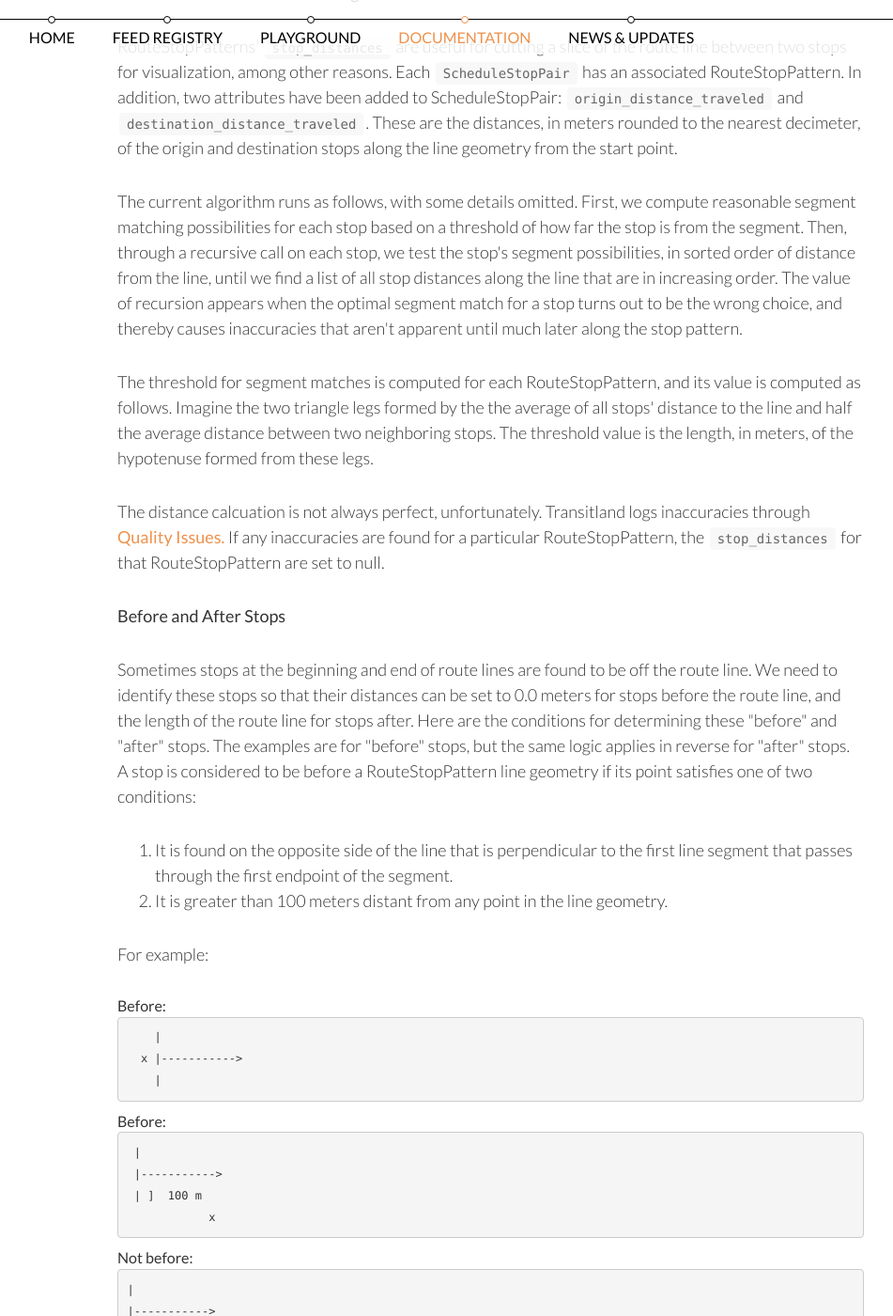
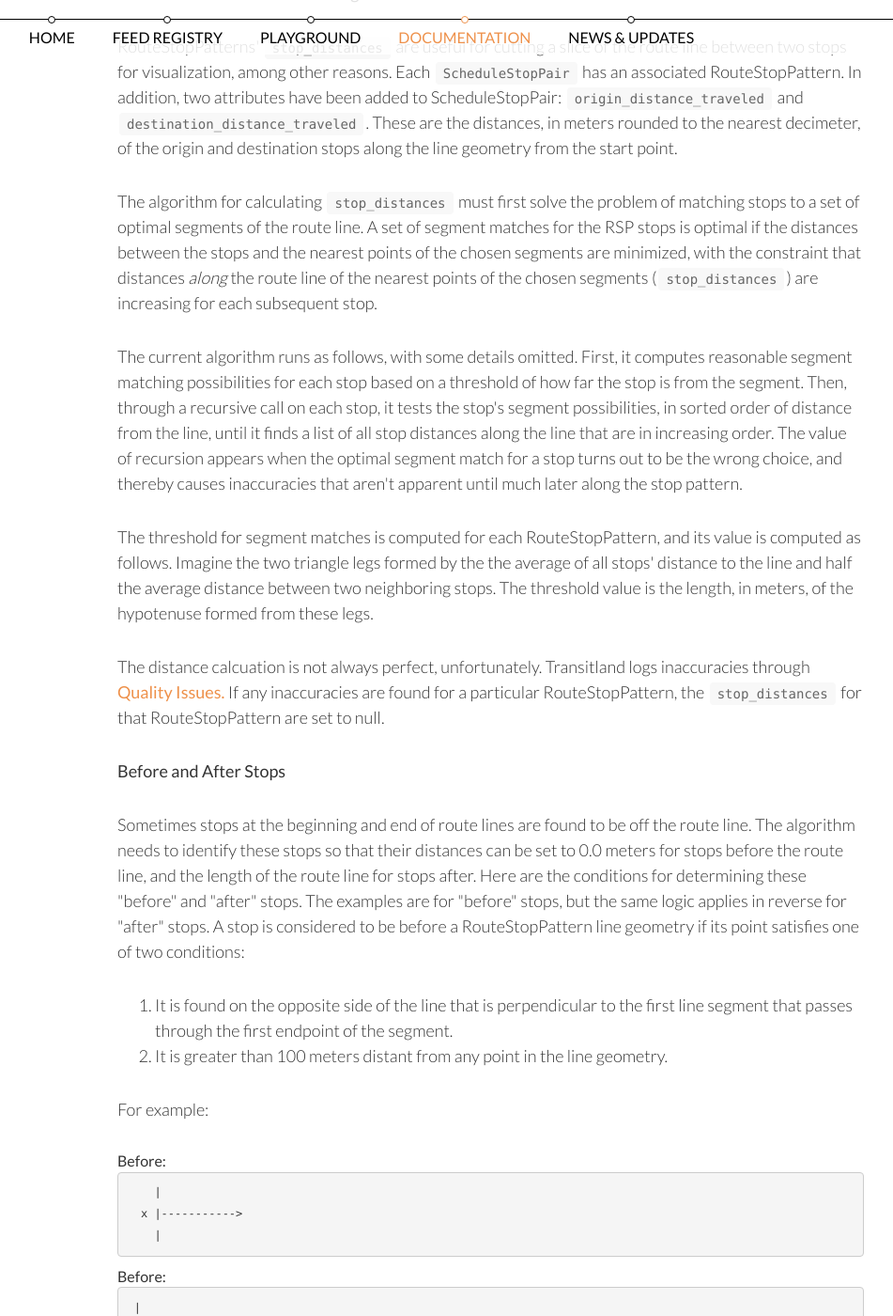
Before and after one commit to transitland/www-transit-land, a Jekyll site: the page built from documentation/datastore/routes-and-route-stop-patterns.html, in a window 1280 px wide and 1400 px high, scrolled down 10247 px. Shown: the whole window at 94% size, without its empty margins (255-1206 px from the left). Built offline with Jekyll 4.4.1, drawn with Linux system fonts in a browser that asks for light colours; nearby versions of some CDN libraries.

Commit message:
more explanation and removal of we

```diff
--- a/documentation/datastore/routes-and-route-stop-patterns.html
+++ b/documentation/datastore/routes-and-route-stop-patterns.html
@@ -1000,13 +1000,13 @@
 <h5>Distance calculation heuristic algorithm</h5>
 <p>RouteStopPatterns' <code>stop_distances</code> are useful for cutting a slice of the route line between two stops for visualization, among other reasons. Each <a href="schedules.html"><code>ScheduleStopPair</code></a> has an associated RouteStopPattern. In addition, two attributes have been added to ScheduleStopPair: <code>origin_distance_traveled</code> and <code>destination_distance_traveled</code>. These are the distances, in meters rounded to the nearest decimeter, of the origin and destination stops along the line geometry from the start point.</p>
 
-<p>The current algorithm runs as follows, with some details omitted. First, we compute reasonable segment matching possibilities for each stop based on a threshold of how far the stop is from the segment. Then, through a recursive call on each stop, we test the stop's segment possibilities, in sorted order of distance from the line, until we find a list of all stop distances along the line that are in increasing order. The value of recursion appears when the optimal segment match for a stop turns out to be the wrong choice, and thereby causes inaccuracies that aren't apparent until much later along the stop pattern.</p><p>The threshold for segment matches is computed for each RouteStopPattern, and its value is computed as follows. Imagine the two triangle legs formed by the the average of all stops' distance to the line and half the average distance between two neighboring stops. The threshold value is the length, in meters, of the hypotenuse formed from these legs.</p>
+<p>The algorithm for calculating <code>stop_distances</code> must first solve the problem of matching stops to a set of optimal segments of the route line. A set of segment matches for the RSP stops is optimal if the distances between the stops and the nearest points of the chosen segments are minimized, with the constraint that distances <i>along</i> the route line of the nearest points of the chosen segments (<code>stop_distances</code>) are increasing for each subsequent stop.</p><p>The current algorithm runs as follows, with some details omitted. First, it computes reasonable segment matching possibilities for each stop based on a threshold of how far the stop is from the segment. Then, through a recursive call on each stop, it tests the stop's segment possibilities, in sorted order of distance from the line, until it finds a list of all stop distances along the line that are in increasing order. The value of recursion appears when the optimal segment match for a stop turns out to be the wrong choice, and thereby causes inaccuracies that aren't apparent until much later along the stop pattern.</p><p>The threshold for segment matches is computed for each RouteStopPattern, and its value is computed as follows. Imagine the two triangle legs formed by the the average of all stops' distance to the line and half the average distance between two neighboring stops. The threshold value is the length, in meters, of the hypotenuse formed from these legs.</p>
 
 <p>The distance calcuation is not always perfect, unfortunately. Transitland logs inaccuracies through <a href="quality_issues.html">Quality Issues.</a> If any inaccuracies are found for a particular RouteStopPattern, the <code>stop_distances</code> for that RouteStopPattern are set to null.</p>
 
 <a name="before-and-after-stops"></a>
 <h5>Before and After Stops</h5>
-<p>Sometimes stops at the beginning and end of route lines are found to be off the route line. We need to identify these stops so that their distances can be set to 0.0 meters for stops before the route line, and the length of the route line for stops after. Here are the conditions for determining these "before" and "after" stops. The examples are for "before" stops, but the same logic applies in reverse for "after" stops. A stop is considered to be before a RouteStopPattern line geometry if its point satisfies one of two conditions:
+<p>Sometimes stops at the beginning and end of route lines are found to be off the route line. The algorithm needs to identify these stops so that their distances can be set to 0.0 meters for stops before the route line, and the length of the route line for stops after. Here are the conditions for determining these "before" and "after" stops. The examples are for "before" stops, but the same logic applies in reverse for "after" stops. A stop is considered to be before a RouteStopPattern line geometry if its point satisfies one of two conditions:
 
   <ol>
     <li>It is found on the opposite side of the line that is perpendicular to the first line segment that passes through the first endpoint of the segment.</li>
```
